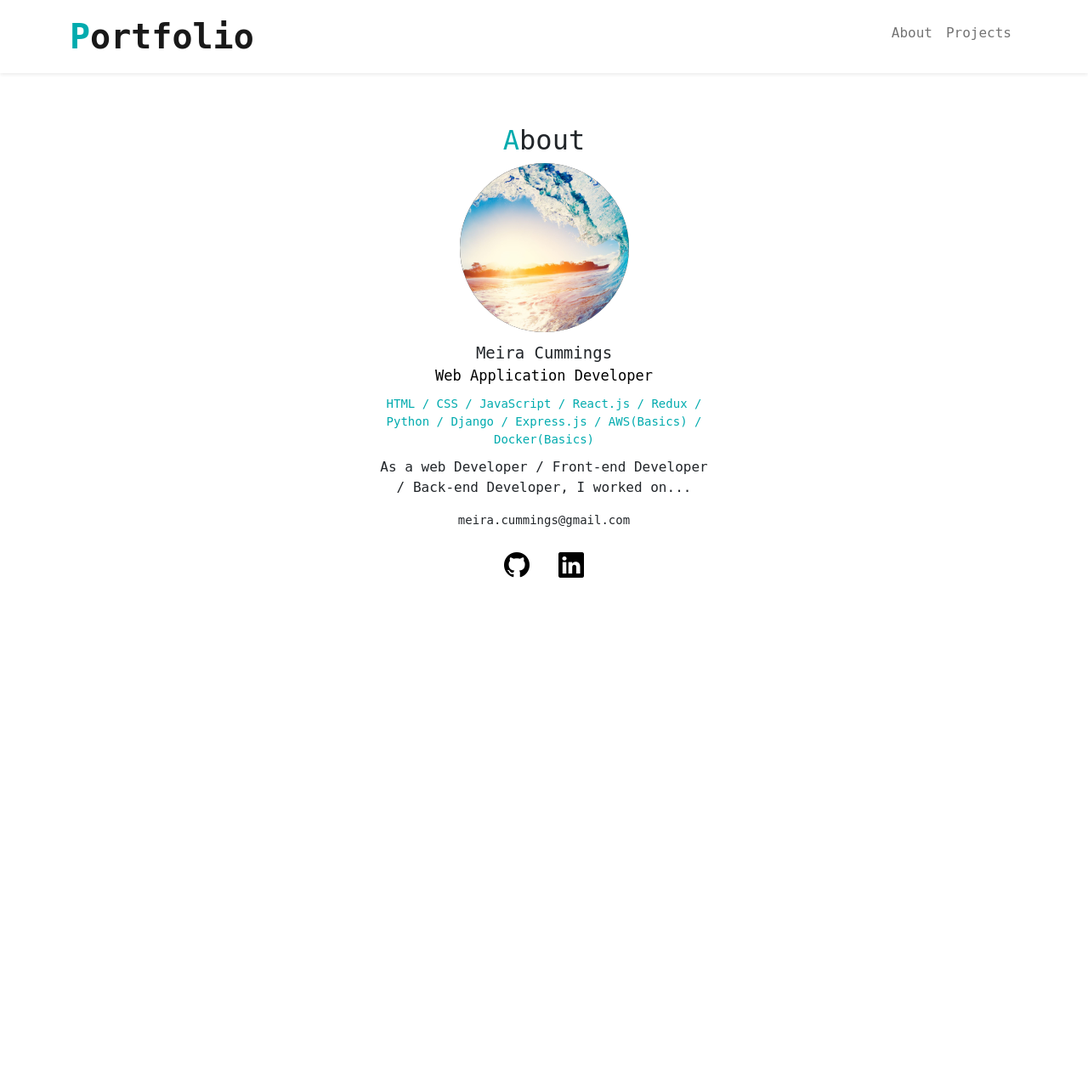
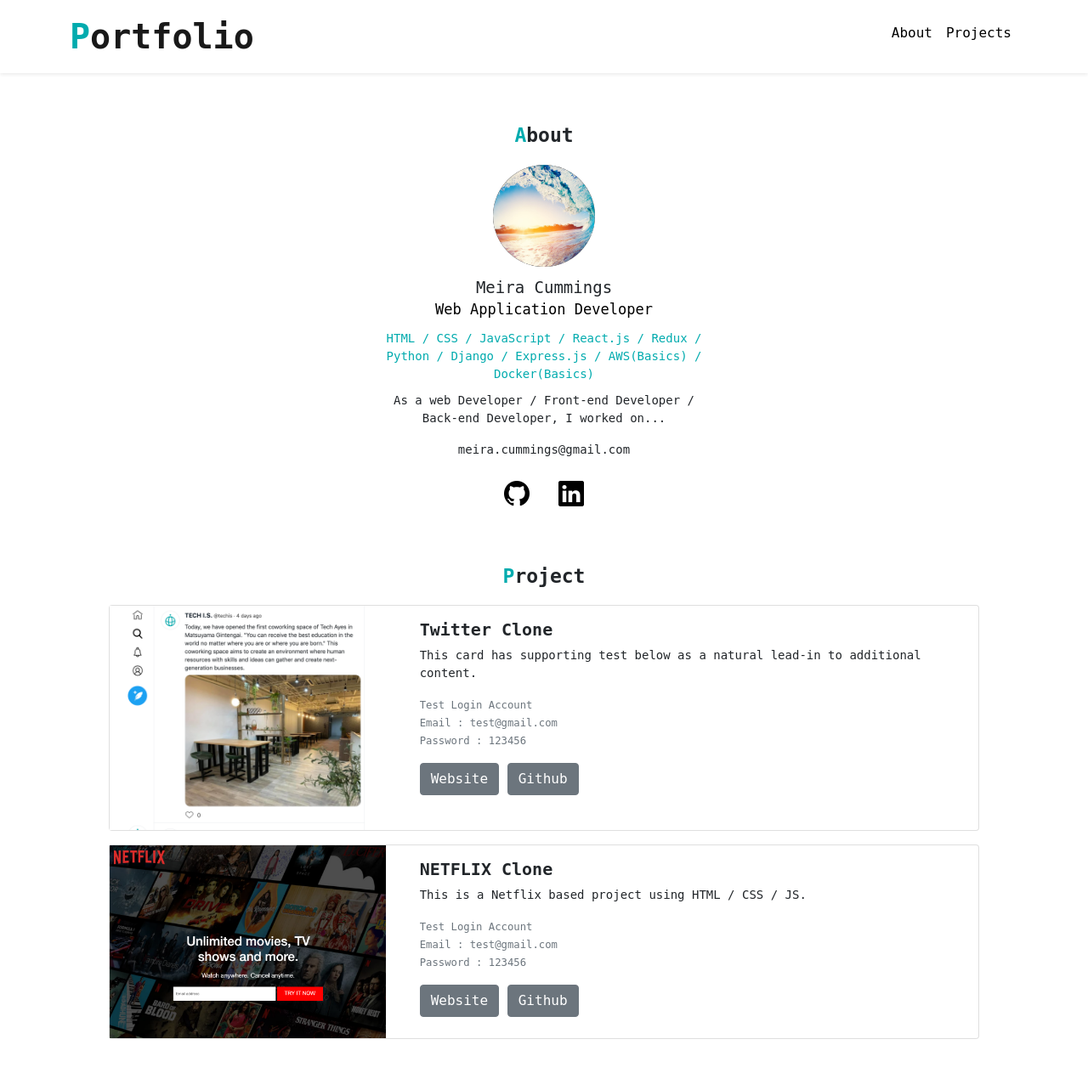
Before and after one commit to meira-cummings/portfolio, a PHP site: page / in a window 1280 px wide. Shown: the whole page at 85% size. Before the commit the page ends 680 px from the top, so only its background shows below. Run offline with PHP 8.4, Linux system fonts and the light colour scheme; some libraries are stand-ins or nearby versions.

Commit message:
Created the project section, designing template complete

```diff
--- a/index.html
+++ b/index.html
@@ -14,7 +14,7 @@
     <nav class="navbar navbar-expand-lg navbar-light shadow-sm">
         <div class="container">
           <a class="navbar-brand title-icon" href="#"><span class="font-primary">P</span>ortfolio</a>
-          <button class="navbar-toggler" type="button" data-bs-toggle="collapse" data-bs-target="#navbarSupportedContent" aria-controls="navbarSupportedContent" aria-expanded="false" aria-label="Toggle navigation">
+          <button class="navbar-toggler" type="button" data-bs-toggle="collapse" data-bs-target="#navbarToggler">
             <span class="navbar-toggler-icon"></span>
           </button>
           <div class="collapse navbar-collapse" id="navbarToggler">
@@ -44,6 +44,55 @@
               <a href="#"><i class="bi bi-linkedin ms-3"></i></a>
           </div>
       </div>
+
+      <div id="project">
+          <h2><span class="font-primary">P</span>roject</h2>
+          <div class="card mb-3">
+            <div class="row">
+              <div class="col-md-4">
+                <img src="img/project-twitter.png" alt="Twitter Project">
+              </div>
+
+              <div class="col-md-8">
+                <div class="card-body">
+                  <h5 class="card-title">Twitter Clone</h5>
+                  <p class="card-text">This card has supporting test below as a natural lead-in to additional content.</p>
+                  <p class="card-text"><small class="text-muted">
+                      Test Login Account <br>
+                      Email : test@gmail.com <br>
+                      Password : 123456
+                  </small></p>
+                  <a href="#" target="_blank" class="btn btn-secondary">Website</a>
+                  <a href="#" target="_blank" class="btn btn-secondary">Github</a>
+                </div>
+              </div>
+
+            </div>
+          </div>
+
+          <div class="card mb-3">
+            <div class="row">
+              <div class="col-md-4">
+                <img src="img/project-netflix.png" alt="Netflix Project">
+              </div>
+
+              <div class="col-md-8">
+                <div class="card-body">
+                  <h5 class="card-title">NETFLIX Clone</h5>
+                  <p class="card-text">This is a Netflix based project using HTML / CSS / JS.</p>
+                  <p class="card-text"><small class="text-muted">
+                      Test Login Account <br>
+                      Email : test@gmail.com <br>
+                      Password : 123456
+                  </small></p>
+                  <a href="#" target="_blank" class="btn btn-secondary">Website</a>
+                  <a href="#" target="_blank" class="btn btn-secondary">Github</a>
+                </div>
+              </div>
+
+            </div>
+          </div>
+      </div>
     <script src="https://cdn.jsdelivr.net/npm/bootstrap@5.1.3/dist/js/bootstrap.bundle.min.js" integrity="sha384-ka7Sk0Gln4gmtz2MlQnikT1wXgYsOg+OMhuP+IlRH9sENBO0LRn5q+8nbTov4+1p" crossorigin="anonymous"></script>
 </body>
 </html>
--- a/style.css
+++ b/style.css
@@ -17,6 +17,20 @@ body{
     font-weight : bold;
 }
 
+p{
+    font-size : 14px;
+}
+
+h2{
+    font-weight : bold;
+    font-size : 23px;
+    margin-bottom : 20px;
+}
+
+a.font-black{
+    color : #000 !important;
+}
+
 /*********
 
 ABOUT
@@ -32,6 +46,8 @@ ABOUT
 #about img{
     border-radius : 50%;
     margin-bottom : 10px;
+    height : 120px;
+    width : 120px;
 }
 
 #about .name{
@@ -63,3 +79,26 @@ ABOUT
 #about .icons a{
     color : #000;
 }
+
+/**************
+
+PROJECT
+
+***************/
+
+#project{
+    margin : 60px auto;
+    width : 80%;
+}
+
+#project h2{
+    text-align : center;
+}
+
+#project .card img{
+    width : 100%;
+}
+
+#project .card-title{
+    font-weight : bold;
+}
```
